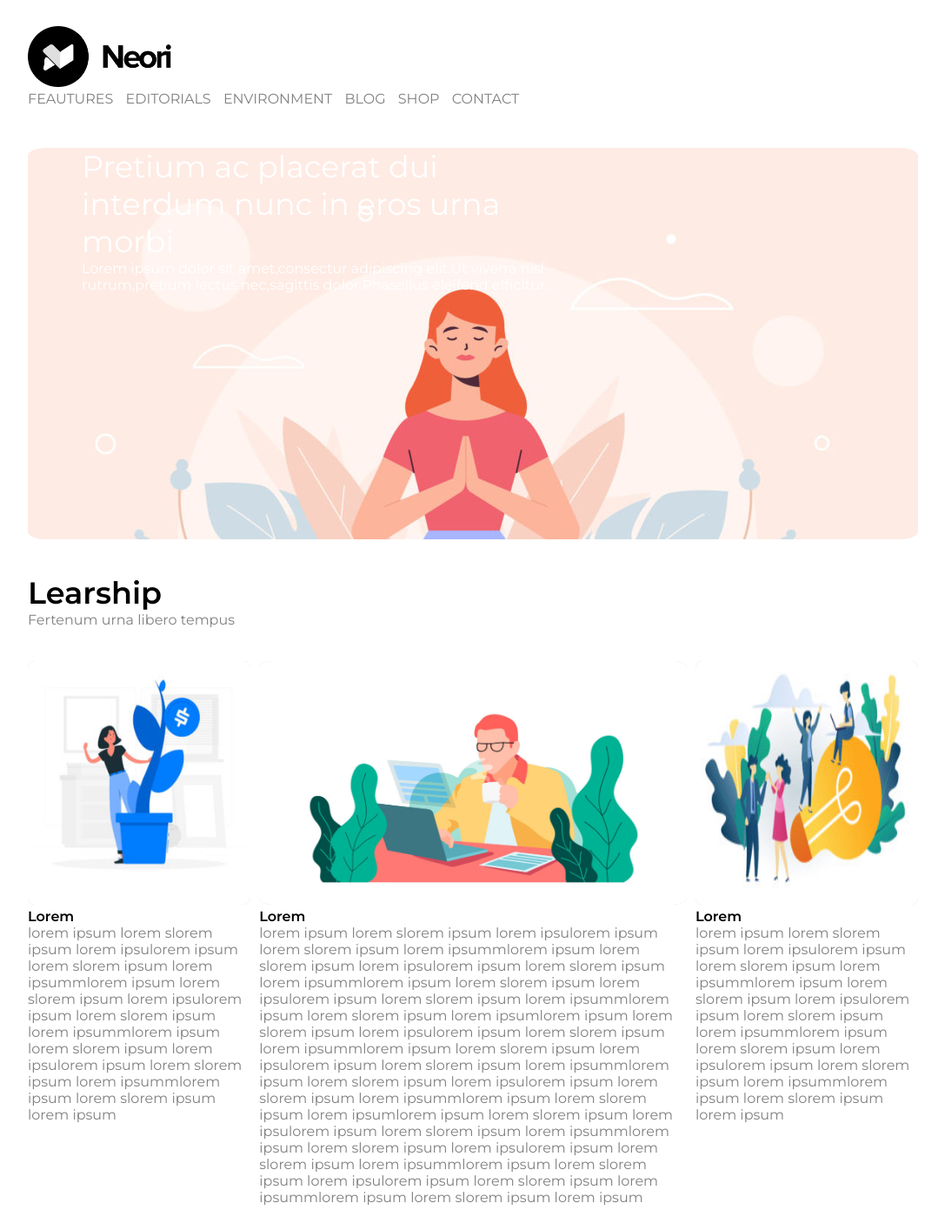
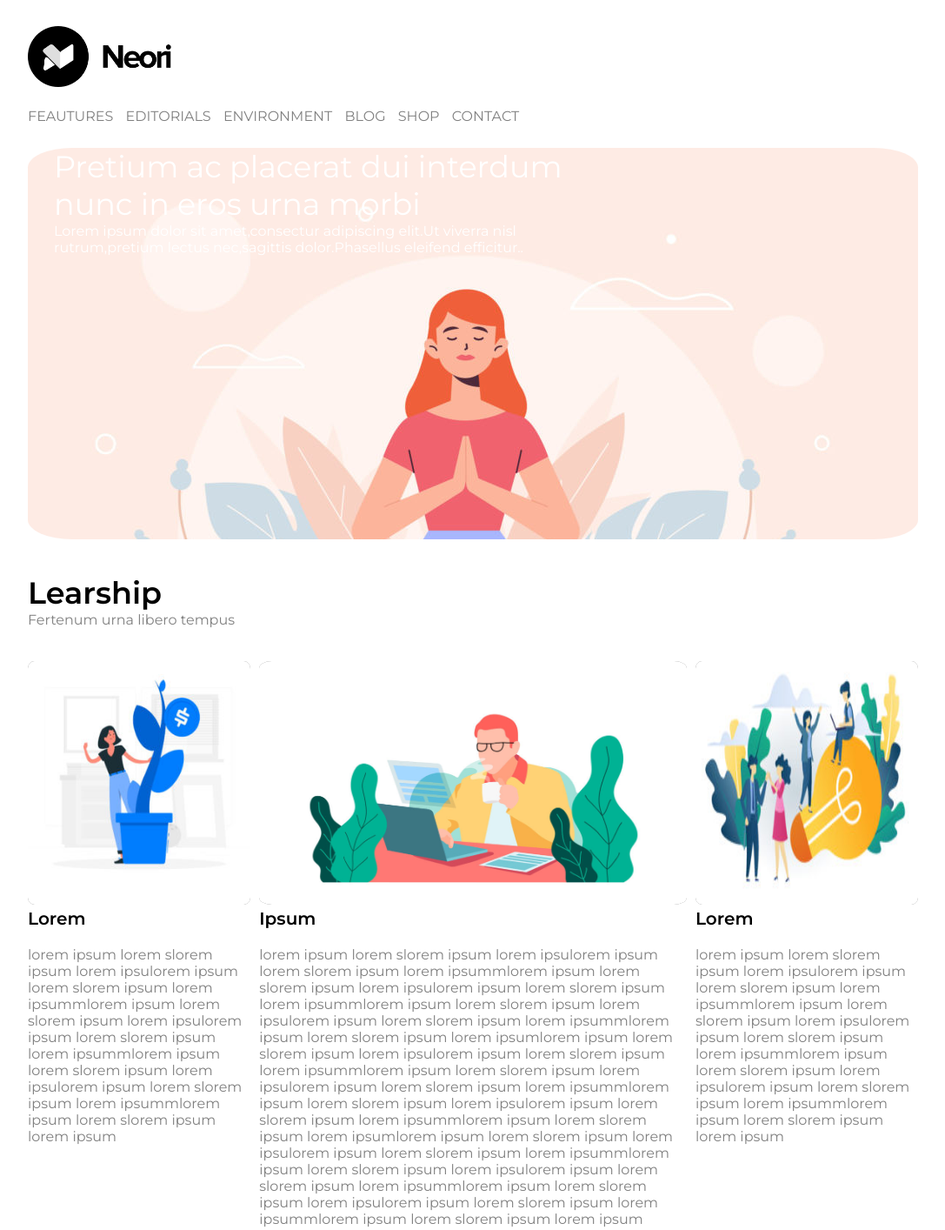
Before and after one commit to artemisia000/htmlcss-wp, a plain HTML site: page index.html in a window 1280 px wide. Shown: the top 1414 px of the page at 87% size, without its empty margins (96-1183 px from the left). Drawn offline with Linux system fonts and the light colour scheme.

Commit message:
altre modifiche

```diff
--- a/index.html
+++ b/index.html
@@ -14,7 +14,9 @@
     <div class="container">
         <!--header-->
         <header class=" head-header mb-20">
+            <div class="neori">
             <img class="brand" src="img/logo.png" alt="">
+            </div>
 
             <nav class="nav-menu">
 
@@ -62,7 +64,7 @@
 
         <aside class="tab1 mb-20">
             <img class="img1" src="./img/img-1.jpg" alt="">
-            <span class="title2" >Lorem</span><br>
+            <div class="title2" >Lorem </div>
             <span class="lorem">lorem ipsum lorem slorem ipsum lorem ipsulorem ipsum lorem slorem ipsum lorem ipsummlorem ipsum lorem slorem ipsum lorem ipsulorem ipsum lorem slorem ipsum lorem ipsummlorem ipsum lorem slorem ipsum lorem ipsulorem ipsum lorem slorem ipsum lorem ipsummlorem ipsum lorem slorem ipsum lorem ipsum
             </span>
 
@@ -71,7 +73,7 @@
 
         <aside class="tab2 mb-20">
             <img class="img1" src="./img/banner-2.jpg" alt="">
-            <span class="title2" >Lorem</span><br>
+            <div class="title2"> Ipsum </div>
             <span class="lorem">lorem ipsum lorem slorem ipsum lorem ipsulorem ipsum lorem slorem ipsum lorem ipsummlorem ipsum lorem slorem ipsum lorem ipsulorem ipsum lorem slorem ipsum lorem ipsummlorem ipsum lorem slorem ipsum lorem ipsulorem ipsum lorem slorem ipsum lorem ipsummlorem ipsum lorem slorem ipsum lorem ipsumlorem ipsum lorem slorem ipsum lorem ipsulorem ipsum lorem slorem ipsum lorem ipsummlorem ipsum lorem slorem ipsum lorem ipsulorem ipsum lorem slorem ipsum lorem ipsummlorem ipsum lorem slorem ipsum lorem ipsulorem ipsum lorem slorem ipsum lorem ipsummlorem ipsum lorem slorem ipsum lorem ipsumlorem ipsum lorem slorem ipsum lorem ipsulorem ipsum lorem slorem ipsum lorem ipsummlorem ipsum lorem slorem ipsum lorem ipsulorem ipsum lorem slorem ipsum lorem ipsummlorem ipsum lorem slorem ipsum lorem ipsulorem ipsum lorem slorem ipsum lorem ipsummlorem ipsum lorem slorem ipsum lorem ipsum
             </span>
 
@@ -79,7 +81,7 @@
 
         <aside class="tab3 mb-20">
             <img class="img1" src="./img/img-3.jpg" alt="">
-            <span class="title2" >Lorem</span><br>
+            <div class="title2" >Lorem </div>
             <span class="lorem">lorem ipsum lorem slorem ipsum lorem ipsulorem ipsum lorem slorem ipsum lorem ipsummlorem ipsum lorem slorem ipsum lorem ipsulorem ipsum lorem slorem ipsum lorem ipsummlorem ipsum lorem slorem ipsum lorem ipsulorem ipsum lorem slorem ipsum lorem ipsummlorem ipsum lorem slorem ipsum lorem ipsum
             </span>
 
@@ -89,9 +91,12 @@
 
         <!--footer-->
         <footer>
-            <span class="foot">Designed with</span><div class="heart">&hearts;</div>
+            <span class="foot">Designed with
 
+            </span>
+            <div class="heart">&hearts;
 
+            </div>
         </footer>
 
     </div>
--- a/style.css
+++ b/style.css
@@ -26,7 +26,10 @@
 .brand{
     height: 70px;
     margin: auto;
+}
 
+.neori{
+    margin-bottom: 20px;
 }
 
 header{
@@ -54,7 +57,7 @@ main{
     background-size: 100%;
     height: 450px;
     width: 100%;
-    border-radius: 2%;
+    border-radius: 5%;
     color:#fff;
 }
 
@@ -62,8 +65,9 @@ main{
 .text {
     position: absolute;
     z-index: 1;
-    left: 190px;
-    width: 45%;
+    width: 50%;
+    padding-bottom: 30px;
+    padding-left: 30px;
 }
 
 h2{
@@ -98,7 +102,9 @@ section{
  .title2{
      color: #000;
      font-weight: 700;
+     font-size: 20px;
      padding-bottom: 20px;
+
  }
  .lorem{
      color:gray;
@@ -128,7 +134,6 @@ section{
     z-index: 2;
 
 
-
 }
 
 
@@ -143,7 +148,7 @@ section{
      width: 100%;
      height: 40%;
      border-radius: 3%;
-     background-color: lightgrey;
+     background-color: gray;
 
  }
 
```
